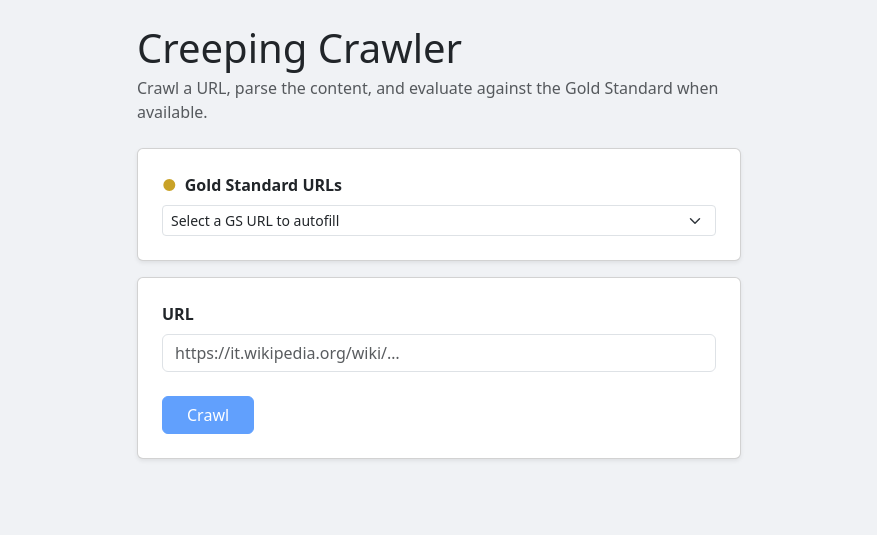
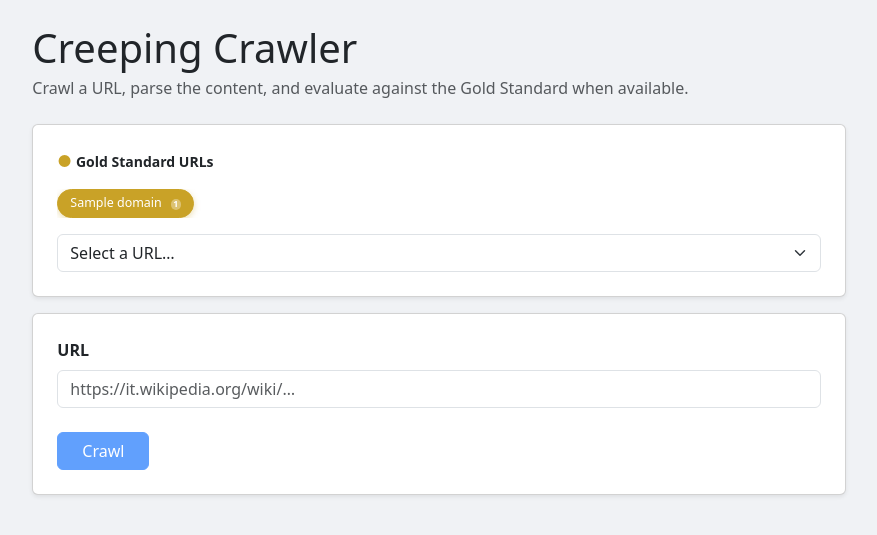
Before and after one commit to tamerhayek/creeping-crawler, a Python web app: template frontend/templates/index.html.jinja in a window 1280 px wide. Shown: the part 56-591 px from the top of the page, without its empty margins (201-1078 px from the left). Run offline with Jinja, Linux system fonts and the light colour scheme; the template is opened without the code that fills it: most values are stand-ins (such as "Sample title", 1, 10 or a date in 2020).

Commit message:
update frontend styile

```diff
--- a/frontend/static/style.css
+++ b/frontend/static/style.css
@@ -30,6 +30,62 @@ body {
   background-color: #b08c1e;
   border-color: #b08c1e;
   color: #fff;
+}
+
+/* ── Gold Standard domain pills ─────────────────────────────────────────── */
+
+.gs-pills {
+  gap: 0.35rem;
+  scrollbar-width: none; /* Firefox */
+}
+
+.gs-pills::-webkit-scrollbar {
+  display: none; /* Chrome/Safari */
+}
+
+.gs-pill {
+  border-radius: 999px;
+  padding: 0.25rem 0.75rem;
+  font-size: 0.78rem;
+  font-weight: 500;
+  color: #6c757d;
+  background: #f0f2f5;
+  border: 1px solid #dee2e6;
+  transition: background 0.15s, color 0.15s, border-color 0.15s, box-shadow 0.15s;
+  white-space: nowrap;
+}
+
+.gs-pill:hover:not(.active) {
+  background: #e9ecef;
+  color: #495057;
+  border-color: #ced4da;
+}
+
+.gs-pill.active {
+  background-color: #c9a227;
+  border-color: #c9a227;
+  color: #fff;
+  box-shadow: 0 2px 6px rgba(201, 162, 39, 0.35);
+}
+
+.gs-pill-count {
+  display: inline-flex;
+  align-items: center;
+  justify-content: center;
+  min-width: 1.2em;
+  height: 1.2em;
+  padding: 0 0.3em;
+  margin-left: 0.35rem;
+  font-size: 0.7em;
+  font-weight: 600;
+  border-radius: 999px;
+  background: rgba(255, 255, 255, 0.35);
+  color: inherit;
+  line-height: 1;
+}
+
+.gs-pill:not(.active) .gs-pill-count {
+  background: rgba(0, 0, 0, 0.08);
 }
 
 /* ── Text comparison panels ─────────────────────────────────────────────── */
--- a/frontend/templates/index.html.jinja
+++ b/frontend/templates/index.html.jinja
@@ -3,25 +3,61 @@
 
 {% block content %}
 <div class="row justify-content-center">
-  <div class="col-lg-6">
+  <div class="col-lg-8">
     <h1 class="mb-1">Creeping Crawler</h1>
     <p class="text-muted mb-4">
       Crawl a URL, parse the content, and evaluate against the Gold Standard when available.
     </p>
 
-    {% if gs_urls %}
-    <!-- Gold Standard quick-select -->
+    {% if gs_by_domain %}
+    <!-- Gold Standard quick-select — one tab per domain -->
     <div class="card shadow-sm mb-3" id="gsCard">
       <div class="card-body p-4">
-        <label for="gsSelect" class="form-label fw-semibold mb-2">
-          <span class="gs-dot me-1">●</span> Gold Standard URLs
-        </label>
-        <select class="form-select form-select-sm" id="gsSelect">
-          <option value="">Select a GS URL to autofill</option>
-          {% for u in gs_urls %}
+        <div class="d-flex align-items-center mb-3">
+          <span class="gs-dot me-1">●</span>
+          <span class="fw-semibold small">Gold Standard URLs</span>
+        </div>
+
+        <!-- Domain tabs -->
+        <ul class="nav gs-pills flex-nowrap overflow-auto mb-3" id="gsTabs" role="tablist">
+          {% for domain, urls in gs_by_domain.items() %}
+          <li class="nav-item flex-shrink-0" role="presentation">
+            <button
+              class="nav-link gs-pill {% if loop.first %}active{% endif %}"
+              id="gs-tab-{{ loop.index }}"
+              data-bs-toggle="pill"
+              data-bs-target="#gs-pane-{{ loop.index }}"
+              type="button"
+              role="tab"
+              aria-controls="gs-pane-{{ loop.index }}"
+              aria-selected="{{ 'true' if loop.first else 'false' }}"
+            >
+              {{ domain }}
+              <span class="gs-pill-count">{{ urls | length }}</span>
+            </button>
+          </li>
+          {% endfor %}
+        </ul>
+
+        <!-- Domain panes -->
+        <div class="tab-content">
+          {% for domain, urls in gs_by_domain.items() %}
+          <div
+            class="tab-pane fade {% if loop.first %}show active{% endif %}"
+            id="gs-pane-{{ loop.index }}"
+            role="tabpanel"
+            aria-labelledby="gs-tab-{{ loop.index }}"
+          >
+            <select class="form-select gs-domain-select">
+              <option value="">Select a URL…</option>
+              {% for u in urls %}
               <option value="{{ u }}">{{ u }}</option>
               {% endfor %}
             </select>
+          </div>
+          {% endfor %}
+        </div>
+
       </div>
     </div>
     {% endif %}
@@ -57,36 +93,32 @@
   const submitBtn = document.getElementById('submitBtn');
   const gsHint = document.getElementById('gsHint');
   const mainCard = document.getElementById('mainCard');
-  const gsSelect = document.getElementById('gsSelect');
 
   function update() {
     const val = urlInput.value.trim();
     const isGs = gsUrls.has(val);
     const hasUrl = val.length > 0;
 
-    // Enable/disable button
     submitBtn.disabled = !hasUrl;
-
-    // Toggle button label and color
     submitBtn.textContent = isGs ? 'Compare' : 'Crawl';
     submitBtn.classList.toggle('btn-primary', !isGs);
     submitBtn.classList.toggle('btn-gold', isGs);
-
-    // Toggle gold highlight on card
     mainCard.classList.toggle('card-gs', isGs);
     gsHint.style.display = isGs ? 'block' : 'none';
   }
 
   urlInput.addEventListener('input', update);
 
-  {% if gs_urls %}
-  gsSelect.addEventListener('change', function () {
+  {% if gs_by_domain %}
+  document.querySelectorAll('.gs-domain-select').forEach(function (sel) {
+    sel.addEventListener('change', function () {
       if (this.value) {
         urlInput.value = this.value;
         this.value = '';
         update();
       }
     });
+  });
   {% endif %}
 </script>
 {% endblock %}
```
Also changed, not shown: frontend/src/routes/index.py (+13 -1 lines). Lines whose indentation alone changed are shown as unchanged.
